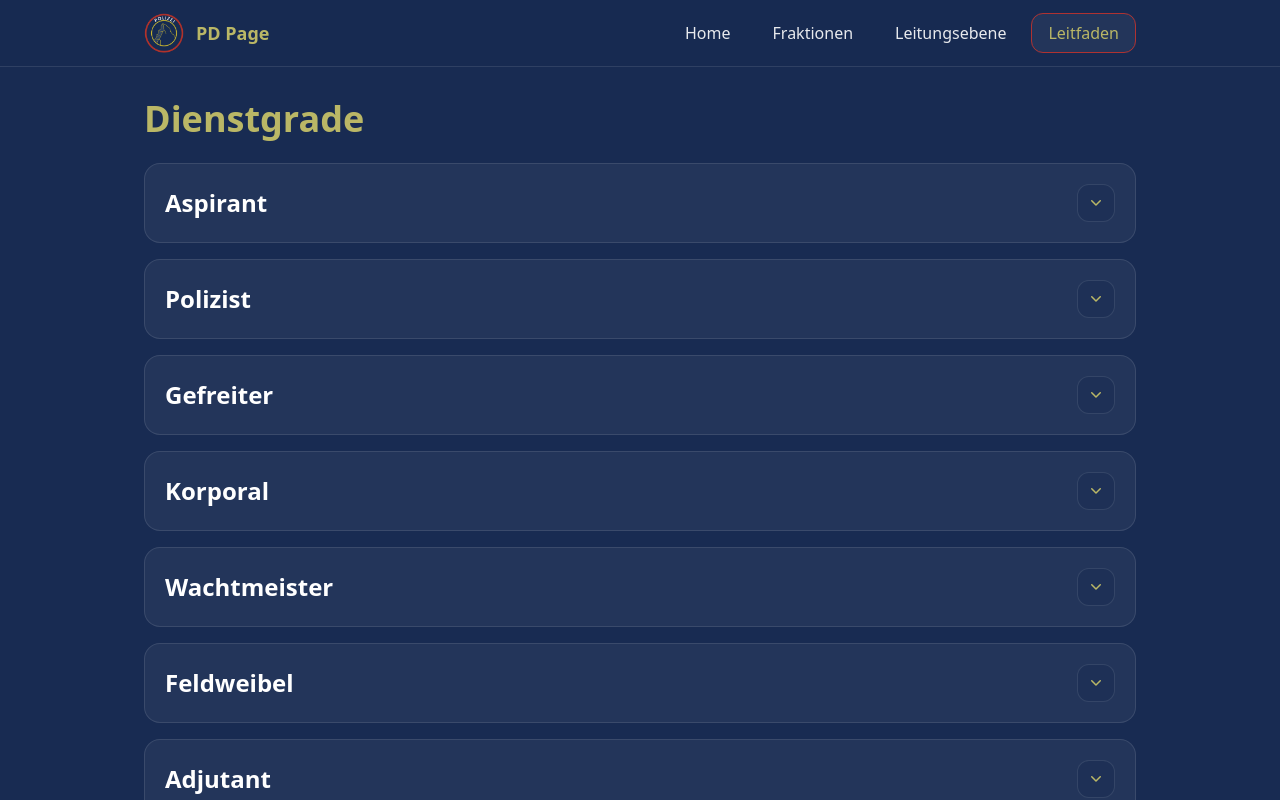
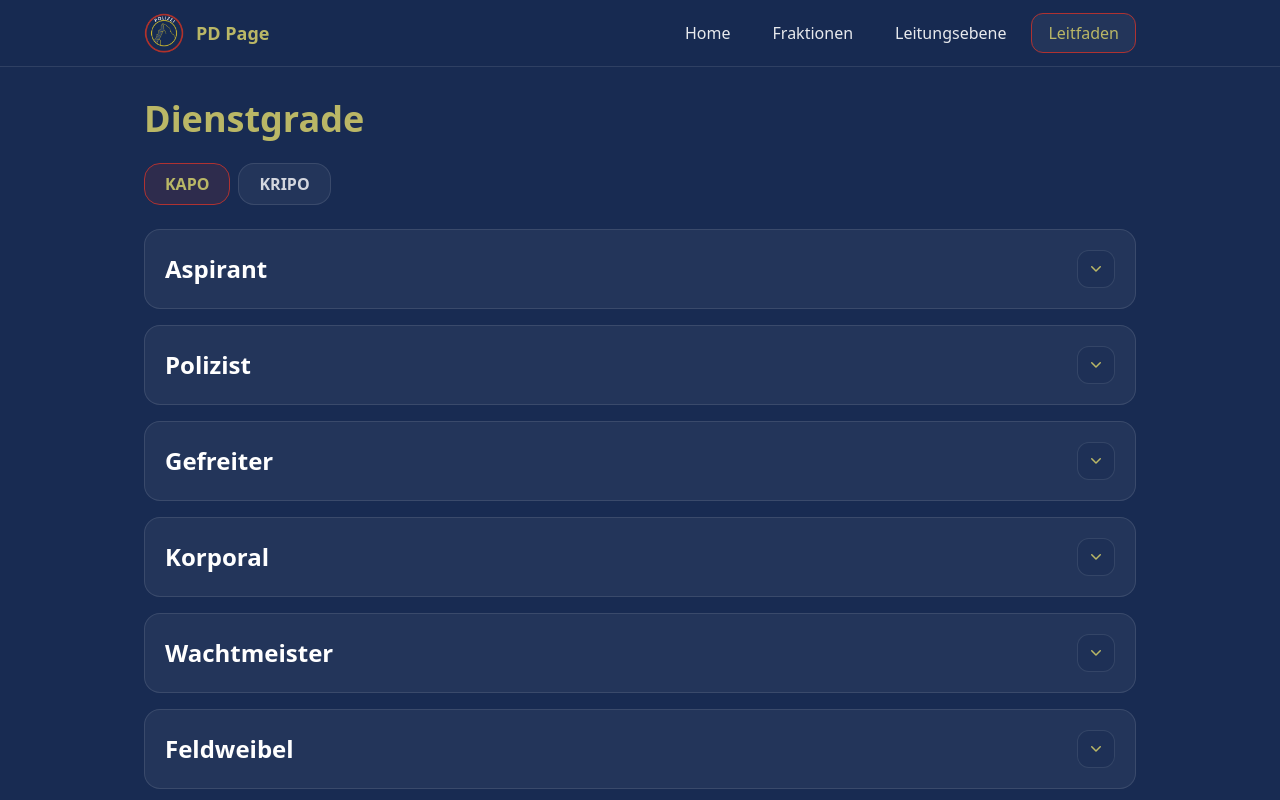
Before and after one commit to Nivre0/pd, a React (Vite) app in the folder pd-page/: page /leitfaden/dienstgrade in a window 1280 px wide. Shown: the top 800 px of the page. Built offline with nearby package versions, Linux system fonts and the light colour scheme.

Commit message:
added kripo dienstgrade

```diff
--- /dev/null
+++ b/pd-page/src/data/dienstgrade_kripo.json
@@ -0,0 +1,37 @@
+[
+  {
+    "rang": "KRIPO Anwärter",
+    "beschreibung": "Neuling in der KRIPO. Unterstützt bei Ermittlungen und Beweisaufnahme unter Anleitung.",
+    "lohn": "—",
+    "ausruestung": "Wie Wachtmeister (gemäss Regelung)",
+    "fahrzeuge": "—"
+  },
+  {
+    "rang": "KRIPO Beamter",
+    "beschreibung": "Durchführt Ermittlungen, Beweisaufnahme, Identifikation und unterstützt bei Festnahmen.",
+    "lohn": "—",
+    "ausruestung": "Wie Wachtmeister (gemäss Regelung)",
+    "fahrzeuge": "—"
+  },
+  {
+    "rang": "KRIPO Komissar",
+    "beschreibung": "Leitet Ermittlungen, koordiniert Einsätze und priorisiert Fälle.",
+    "lohn": "—",
+    "ausruestung": "Wie Adjutant (gemäss Regelung)",
+    "fahrzeuge": "—"
+  },
+  {
+    "rang": "KRIPO Stv. Generalinspektor",
+    "beschreibung": "Stellvertretende Leitung der KRIPO. Verantwortlich für Abläufe, Qualität und Eskalationen.",
+    "lohn": "—",
+    "ausruestung": "—",
+    "fahrzeuge": "—"
+  },
+  {
+    "rang": "KRIPO Generalinspektor",
+    "beschreibung": "Leitung der KRIPO. Verantwortlich für Strategie, Einsatzfreigaben und grosse Ermittlungen.",
+    "lohn": "—",
+    "ausruestung": "—",
+    "fahrzeuge": "—"
+  }
+]
--- a/pd-page/src/pages/Dienstgrade.jsx
+++ b/pd-page/src/pages/Dienstgrade.jsx
@@ -1,5 +1,6 @@
-import { useState } from "react";
-import dienstgrade from "../data/dienstgrade.json";
+import { useMemo, useState } from "react";
+import kapoDienstgrade from "../data/dienstgrade_kapo.json";
+import kripoDienstgrade from "../data/dienstgrade_kripo.json";
 
 function Chevron({ open }) {
   return (
@@ -21,7 +22,7 @@ function Chevron({ open }) {
   );
 }
 
-export default function Dienstgrade() {
+function AccordionList({ daten }) {
   const [openRangs, setOpenRangs] = useState(() => new Set());
 
   const toggle = (rang) => {
@@ -34,11 +35,8 @@ export default function Dienstgrade() {
   };
 
   return (
-    <div className="space-y-6">
-      <h1 className="text-4xl font-bold text-accentText">Dienstgrade</h1>
-
     <div className="space-y-4">
-        {dienstgrade.map((d) => {
+      {daten.map((d) => {
         const open = openRangs.has(d.rang);
 
         return (
@@ -46,7 +44,6 @@ export default function Dienstgrade() {
             key={d.rang}
             className="rounded-2xl border border-white/10 bg-white/5 overflow-hidden"
           >
-              {/* Header (klickbar) */}
             <button
               type="button"
               onClick={() => toggle(d.rang)}
@@ -59,35 +56,73 @@ export default function Dienstgrade() {
               </div>
             </button>
 
-              {/* Content */}
             {open && (
               <div className="px-5 pb-5 space-y-3">
-                  <p className="text-white/85">{d.beschreibung}</p>
+                {d.beschreibung && <p className="text-white/85">{d.beschreibung}</p>}
 
+                {d.lohn && d.lohn !== "—" && (
                   <div>
                     <span className="font-semibold text-accentText">Lohn:</span>{" "}
                     <span className="text-white/90">{d.lohn}</span>
                   </div>
+                )}
 
+                {d.ausruestung && (
                   <div>
-                    <span className="font-semibold text-accentText">
-                      Ausrüstung:
-                    </span>{" "}
+                    <span className="font-semibold text-accentText">Ausrüstung:</span>{" "}
                     <span className="text-white/90">{d.ausruestung}</span>
                   </div>
+                )}
 
+                {d.fahrzeuge && (
                   <div>
-                    <span className="font-semibold text-accentText">
-                      Fahrzeuge:
-                    </span>{" "}
+                    <span className="font-semibold text-accentText">Fahrzeuge:</span>{" "}
                     <span className="text-white/90">{d.fahrzeuge}</span>
                   </div>
+                )}
               </div>
             )}
           </div>
         );
       })}
     </div>
+  );
+}
+
+export default function Dienstgrade() {
+  const [abteilung, setAbteilung] = useState("KAPO");
+
+  const daten = useMemo(() => {
+    return abteilung === "KAPO" ? kapoDienstgrade : kripoDienstgrade;
+  }, [abteilung]);
+
+  return (
+    <div className="space-y-6">
+      <h1 className="text-4xl font-bold text-accentText">Dienstgrade</h1>
+
+      {/* Tabs */}
+      <div className="flex flex-wrap gap-2">
+        {["KAPO", "KRIPO"].map((t) => {
+          const active = abteilung === t;
+          return (
+            <button
+              key={t}
+              type="button"
+              onClick={() => setAbteilung(t)}
+              className={[
+                "rounded-2xl border px-5 py-2 font-semibold transition",
+                active
+                  ? "border-accent bg-accent/15 text-accentText"
+                  : "border-white/10 bg-white/5 text-white/80 hover:bg-white/10 hover:border-accent",
+              ].join(" ")}
+            >
+              {t}
+            </button>
+          );
+        })}
+      </div>
+
+      <AccordionList daten={daten} />
     </div>
   );
 }
```
Also changed, not shown: pd-page/src/data/dienstgrade_kapo.json (renamed from pd-page/src/data/dienstgrade.json). Lines whose indentation alone changed are shown as unchanged.
